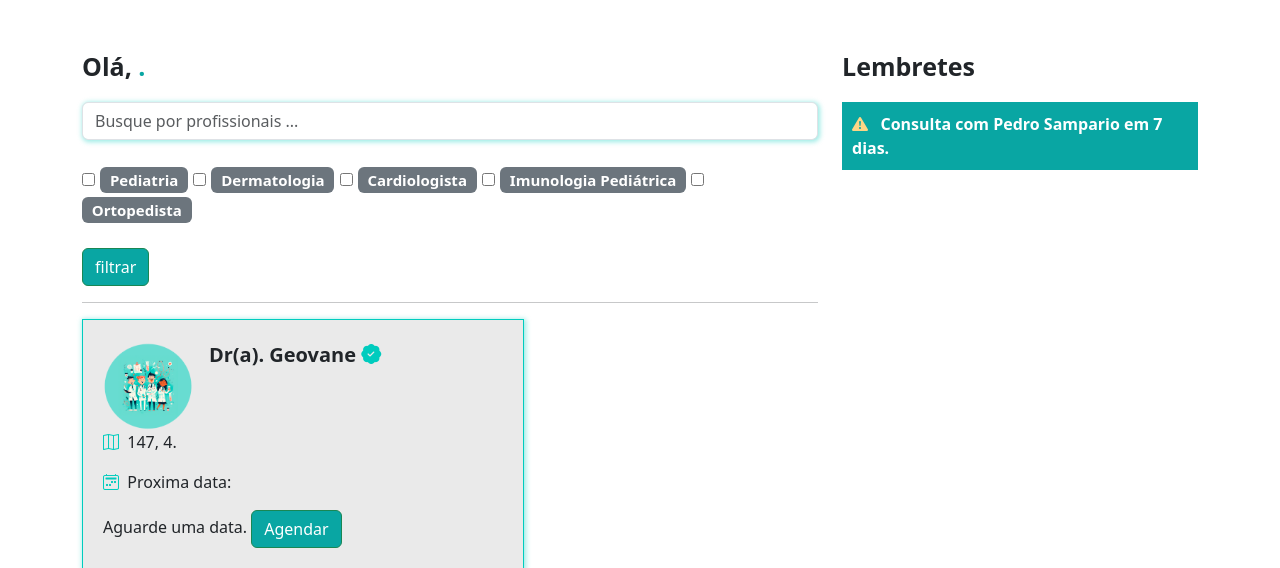
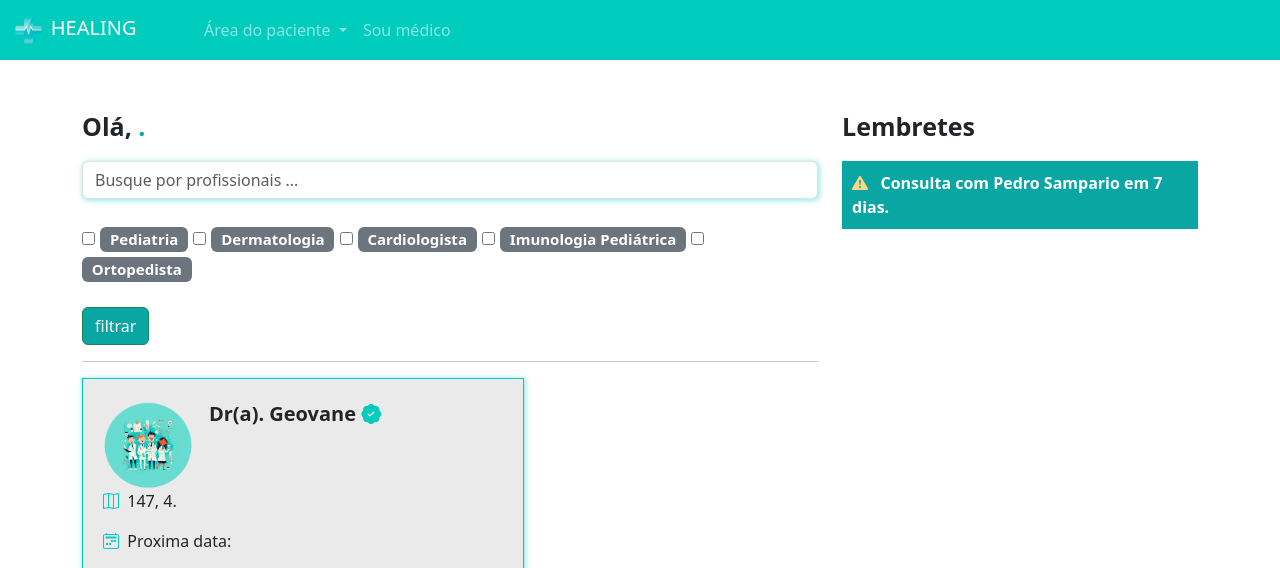
Before and after one commit to claudinei05/pystackweek, a Django app: page /pacientes/home/ in a window 1280 px wide. Shown: the top 568 px of the page. Run offline with Django 5.2, Linux system fonts and the light colour scheme; data comes from the database, SQL or seed files in the repository; parts of the project's set-up code (start-up, migrations or seed data) failed here and were passed over.

Commit message:
add navbar

```diff
--- a/medico/templates/abrir_horario.html
+++ b/medico/templates/abrir_horario.html
@@ -9,7 +9,7 @@
 
 
 {% block 'body' %}
-
+{% include "partials/navbar.html" %}
 
     <div class="container">
 
--- a/medico/templates/cadastro_medico.html
+++ b/medico/templates/cadastro_medico.html
@@ -8,6 +8,7 @@
 {% endblock 'head' %}
 
 {% block 'body' %}
+{% include "partials/navbar.html" %}
 
 <div class="container">
     <br>
--- a/paciente/templates/escolher_horario.html
+++ b/paciente/templates/escolher_horario.html
@@ -13,7 +13,7 @@
 
 
 {% block 'body' %}
-
+{% include "partials/navbar.html" %}
     <div class="container">
         <br><br>
 
--- a/paciente/templates/home.html
+++ b/paciente/templates/home.html
@@ -11,6 +11,8 @@
 
 
 {% block 'body' %}
+
+{% include "partials/navbar.html" %}
 
 <br><br>
 
--- /dev/null
+++ b/templates/partials/navbar.html
@@ -0,0 +1,38 @@
+{% load static %}
+<nav class="navbar navbar-expand-lg navbar-dark bg-color-dark">
+    <div class="container-fluid">
+      <a class="navbar-brand" href="#"><img src="{% static 'geral/img/logo.png' %}" width="20%" alt="">&nbspHEALING</a>
+      <button class="navbar-toggler" type="button" data-bs-toggle="collapse" data-bs-target="#navbarNav" aria-controls="navbarNav" aria-expanded="false" aria-label="Toggle navigation">
+        <span class="navbar-toggler-icon"></span>
+      </button>
+      <div class="collapse navbar-collapse" id="navbarNav">
+        <ul class="navbar-nav">
+            <li class="nav-item dropdown">
+                <a class="nav-link dropdown-toggle" href="#" id="navbarDropdownMenuLink" role="button" data-bs-toggle="dropdown" aria-expanded="false">
+                  Área do paciente
+                </a>
+                <ul class="dropdown-menu" aria-labelledby="navbarDropdownMenuLink">
+                  <li><a class="dropdown-item" href="{% url 'home' %}">Home</a></li>
+                  <li><a class="dropdown-item" href="{% url 'minhas_consultas' %}">Minhas consultas</a></li>
+                </ul>
+            </li>
+
+            {% if is_medico %}
+                <li class="nav-item dropdown">
+                    <a class="nav-link dropdown-toggle" href="#" id="navbarDropdownMenuLink" role="button" data-bs-toggle="dropdown" aria-expanded="false">
+                        Área do médico
+                    </a>
+                    <ul class="dropdown-menu" aria-labelledby="navbarDropdownMenuLink">
+                        <li><a class="dropdown-item" href="{% url 'abrir_horario' %}">Abrir horários</a></li>
+                        <li><a class="dropdown-item" href="{% url 'consultas_medico' %}">Suas consultas</a></li>
+                    </ul>
+                </li>
+            {% else %}
+                <li class="nav-item">
+                    <a class="nav-link" href="{% url 'cadastro_medico' %}">Sou médico</a>
+                </li>
+            {% endif %}
+        </ul>
+      </div>
+    </div>
+  </nav>
```
